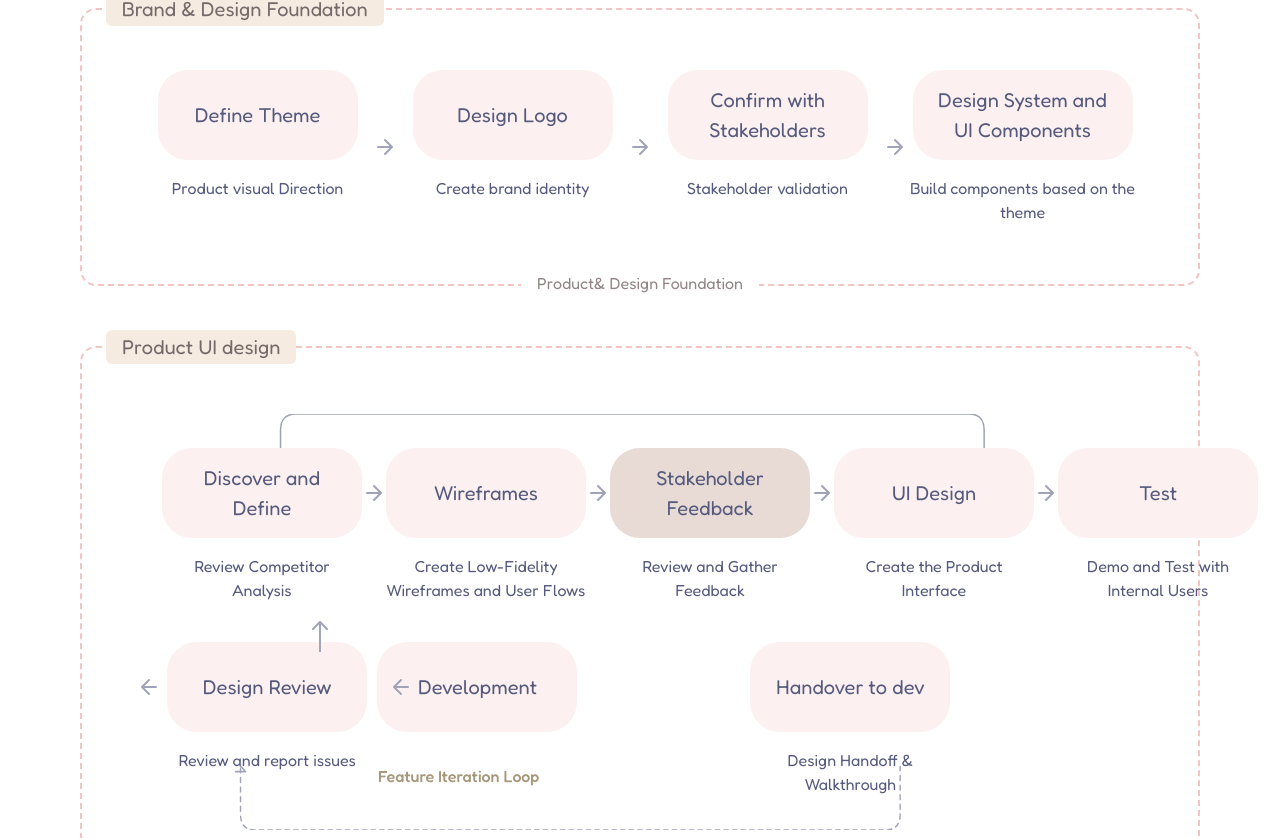
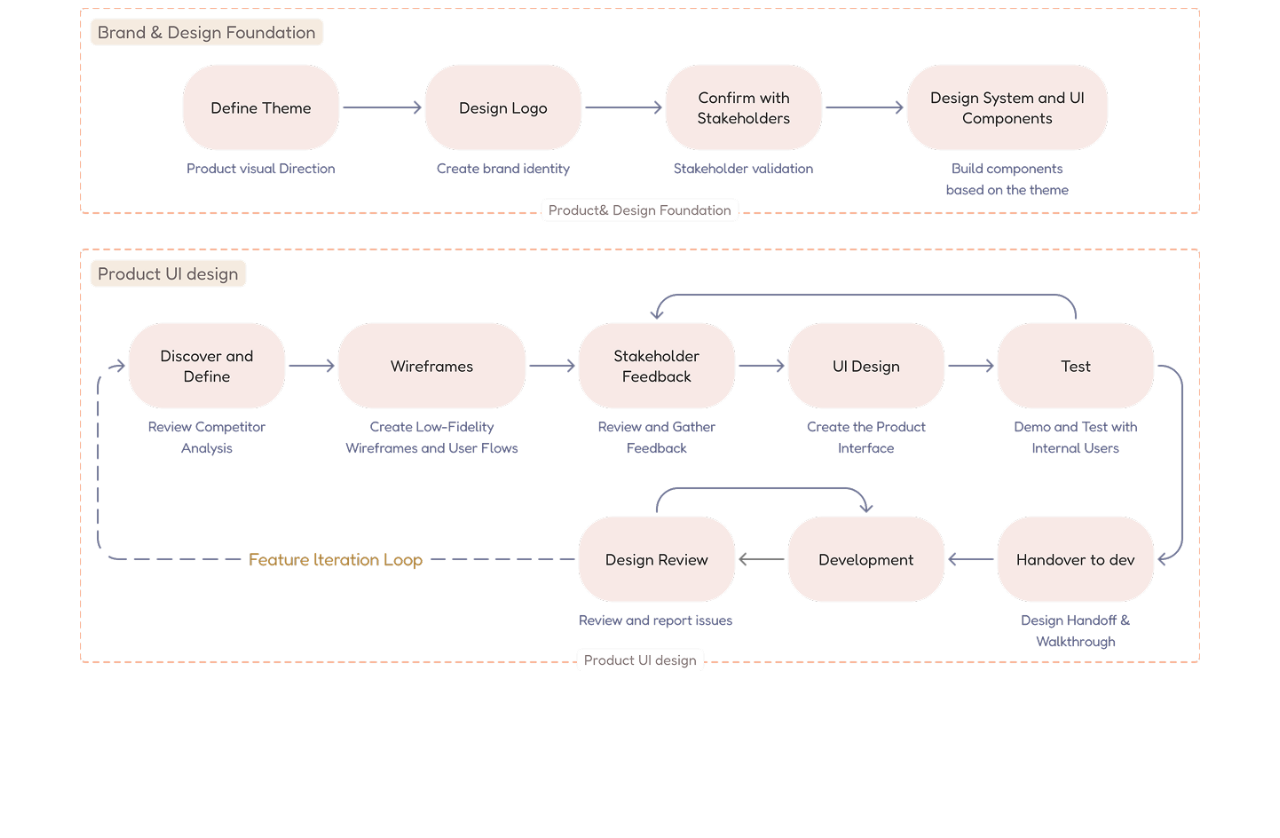
Before and after one commit to Racang/portfolio, a React (Vite) app: page /portfolio/projects/gena in a window 1280 px wide. Shown: the part 3073-3911 px from the top of the page. Built offline with nearby package versions, Linux system fonts and the light colour scheme.

Commit message:
feat: replace process section with work-process image and update border radius in guardrail component

```diff
--- a/src/components/gena/GenaGuardrailFeature.jsx
+++ b/src/components/gena/GenaGuardrailFeature.jsx
@@ -121,13 +121,13 @@ export default function GenaGuardrailFeature() {
 
         <div className="flex flex-col lg:flex-row gap-[40px] items-center w-full">
           <div className="flex items-center gap-[16px] shrink-0 justify-center flex-wrap lg:flex-nowrap">
-            <div className="relative w-[300px] lg:w-[363px] h-[272px] rounded-[16px] border border-[#e7e8ed] shrink-0 bg-white">
+            <div className="relative w-[300px] lg:w-[363px] h-[272px] rounded-[20px] border border-[#e7e8ed] shrink-0 bg-white">
                <div className="absolute inset-0 overflow-hidden rounded-[16px]">
                   <img src={genaImages.imgRectangle82750} alt="Before" className="absolute h-[120.52%] left-[-31.57%] max-w-none top-[-10.5%] w-[163.52%]" />
                </div>
             </div>
             <img src={genaImages.imgFoundationArrowLeft} className="size-[48px] rotate-180 shrink-0" alt="Arrow Right" />
-            <div className="relative w-[300px] lg:w-[363px] h-[272px] rounded-[16px] border-4 border-[#524fff] shrink-0 bg-white">
+            <div className="relative w-[300px] lg:w-[363px] h-[272px] rounded-[20px] border-4 border-[#524fff] shrink-0 bg-white">
                <div className="absolute inset-0 overflow-hidden rounded-[16px]">
                   <img src={genaImages.imgRectangle82751} alt="After" className="absolute h-[147.1%] left-[-49.72%] max-w-none top-[-23.71%] w-[199.59%]" />
                </div>
--- a/src/components/gena/GenaProcess.jsx
+++ b/src/components/gena/GenaProcess.jsx
@@ -1,4 +1,5 @@
 import React from 'react';
+import { genaImages } from '../../data/genaData';
 
 const ArrowRight = () => (
   <svg width="24" height="24" viewBox="0 0 24 24" fill="none" className="shrink-0 text-[#a0a4b8] hidden xl:block">
@@ -36,168 +37,7 @@ export default function GenaProcess() {
       </div>
 
       <div className="w-full max-w-[1262px] flex flex-col gap-[60px] relative mx-auto mt-6">
-
-        {/* Brand & Design Foundation */}
-        <div className="w-full border-2 border-dashed border-[#F2C5C3] rounded-[16px] p-[30px] lg:p-[60px] relative">
-          <div className="absolute top-[-18px] left-[24px] bg-[#F5EBE0] text-[#746A6A] px-4 py-1 rounded-[6px] text-[20px] font-normal leading-[1.3]">
-            Brand & Design Foundation
-          </div>
-          <div className="absolute bottom-[-14px] left-1/2 -translate-x-1/2 bg-white text-[#918585] px-4 py-1 rounded-[6px] text-[16px] font-normal leading-[1.3] z-10">
-             Product& Design Foundation
-          </div>
-
-          <div className="flex flex-col xl:flex-row items-center justify-between gap-[20px] xl:gap-0">
-            {/* Step 1 */}
-            <div className="flex flex-col items-center flex-[1] text-center">
-               <div className="bg-[#fcf0f0] w-[200px] h-[90px] rounded-[30px] flex items-center justify-center font-normal text-[#565b7e] text-[20px]">
-                 Define Theme
-               </div>
-               <p className="mt-4 text-[#565b7e] text-[16px] xl:h-[48px]">Product visual Direction</p>
-            </div>
-            <ArrowRight />
-
-            {/* Step 2 */}
-            <div className="flex flex-col items-center flex-[1] text-center">
-               <div className="bg-[#fcf0f0] w-[200px] h-[90px] rounded-[30px] flex items-center justify-center font-normal text-[#565b7e] text-[20px]">
-                 Design Logo
-               </div>
-               <p className="mt-4 text-[#565b7e] text-[16px] xl:h-[48px]">Create brand identity</p>
-            </div>
-            <ArrowRight />
-
-            {/* Step 3 */}
-            <div className="flex flex-col items-center flex-[1] text-center">
-               <div className="bg-[#fcf0f0] w-[200px] h-[90px] rounded-[30px] flex items-center justify-center font-normal text-[#565b7e] text-[20px] px-[20px]">
-                 Confirm with Stakeholders
-               </div>
-               <p className="mt-4 text-[#565b7e] text-[16px] xl:h-[48px]">Stakeholder validation</p>
-            </div>
-            <ArrowRight />
-
-            {/* Step 4 */}
-            <div className="flex flex-col items-center flex-[1] text-center">
-               <div className="bg-[#fcf0f0] w-[220px] h-[90px] rounded-[30px] flex items-center justify-center font-normal text-[#565b7e] text-[20px] px-[20px]">
-                 Design System and UI Components
-               </div>
-               <p className="mt-4 text-[#565b7e] text-[16px] xl:h-[48px]">Build components based on the theme</p>
-            </div>
-          </div>
-        </div>
-
-        {/* Product UI design */}
-        <div className="w-full border-2 border-dashed border-[#F2C5C3] rounded-[16px] p-[30px] lg:p-[80px] lg:py-[100px] relative">
-          <div className="absolute top-[-18px] left-[24px] bg-[#F5EBE0] text-[#746A6A] px-4 py-1 rounded-[6px] text-[20px] font-normal leading-[1.3]">
-            Product UI design
-          </div>
-          <div className="absolute bottom-[-14px] left-1/2 -translate-x-1/2 bg-white text-[#918585] px-4 py-1 rounded-[6px] text-[16px] font-normal leading-[1.3] z-10">
-            Product UI design
-          </div>
-
-          <div className="relative w-full">
-             <DesktopLoopArrow />
-             <DesktopReturnArrow />
-
-             {/* Top Row */}
-             <div className="flex flex-col xl:flex-row items-start justify-between gap-[20px] xl:gap-0 relative z-10">
-                {/* Step 1 */}
-                <div className="flex flex-col items-center flex-[1] text-center relative">
-                   <div className="bg-[#fcf0f0] w-[200px] h-[90px] rounded-[30px] flex items-center justify-center font-normal text-[#565b7e] text-[20px] px-[20px]">
-                     Discover and Define
-                   </div>
-                   <p className="mt-4 text-[#565b7e] text-[16px] w-[180px]">Review Competitor Analysis</p>
-                </div>
-                <div className="flex items-center xl:h-[90px]"><ArrowRight /></div>
-
-                {/* Step 2 */}
-                <div className="flex flex-col items-center flex-[1] text-center">
-                   <div className="bg-[#fcf0f0] w-[200px] h-[90px] rounded-[30px] flex items-center justify-center font-normal text-[#565b7e] text-[20px] px-[20px]">
-                     Wireframes
-                   </div>
-                   <p className="mt-4 text-[#565b7e] text-[16px] w-[200px]">Create Low-Fidelity Wireframes and User Flows</p>
-                </div>
-                <div className="flex items-center xl:h-[90px]"><ArrowRight /></div>
-
-                {/* Step 3 */}
-                <div className="flex flex-col items-center flex-[1] text-center">
-                   <div className="bg-[#e8dad5] w-[200px] h-[90px] rounded-[30px] flex items-center justify-center font-normal text-[#565b7e] text-[20px] px-[20px]">
-                     Stakeholder Feedback
-                   </div>
-                   <p className="mt-4 text-[#565b7e] text-[16px] w-[180px]">Review and Gather Feedback</p>
-                </div>
-                <div className="flex items-center xl:h-[90px]"><ArrowRight /></div>
-
-                {/* Step 4 */}
-                <div className="flex flex-col items-center flex-[1] text-center">
-                   <div className="bg-[#fcf0f0] w-[200px] h-[90px] rounded-[30px] flex items-center justify-center font-normal text-[#565b7e] text-[20px] px-[20px]">
-                     UI Design
-                   </div>
-                   <p className="mt-4 text-[#565b7e] text-[16px] w-[180px]">Create the Product Interface</p>
-                </div>
-                <div className="flex items-center xl:h-[90px]"><ArrowRight /></div>
-
-                {/* Step 5 */}
-                <div className="flex flex-col items-center flex-[1] text-center">
-                   <div className="bg-[#fcf0f0] w-[200px] h-[90px] rounded-[30px] flex items-center justify-center font-normal text-[#565b7e] text-[20px] inline-flex px-[20px]">
-                     Test
-                   </div>
-                   <p className="mt-4 text-[#565b7e] text-[16px] w-[180px]">Demo and Test with Internal Users</p>
-                </div>
-             </div>
-
-             {/* Bottom Row */}
-             <div className="flex flex-col xl:flex-row-reverse items-start justify-end gap-[20px] xl:gap-0 mt-[60px] xl:mt-[40px] relative z-10 w-full xl:pr-[0]">
-                {/* Step 6 */}
-                <div className="flex flex-col items-center w-full xl:w-auto xl:flex-[1] text-center mx-auto">
-                   <div className="bg-[#fcf0f0] w-[200px] h-[90px] rounded-[30px] flex items-center justify-center font-normal text-[#565b7e] text-[20px] px-[20px]">
-                     Handover to dev
-                   </div>
-                   <p className="mt-4 text-[#565b7e] text-[16px] w-[180px]">Design Handoff & Walkthrough</p>
-                </div>
-
-                <div className="flex flex-row items-center gap-[20px] xl:hidden w-full justify-center"><ArrowDown /></div>
-
-                {/* Step 7 */}
-                <div className="flex flex-col items-center w-full xl:w-[22%] text-center">
-                   <div className="hidden xl:flex items-center w-full justify-center h-[90px] absolute right-[25%] top-[0px]">
-                      <svg width="24" height="24" viewBox="0 0 24 24" fill="none" className="shrink-0 text-[#a0a4b8] rotate-180">
-                         <path d="M5 12H19M19 12L12 5M19 12L12 19" stroke="currentColor" strokeWidth="2" strokeLinecap="round" strokeLinejoin="round"/>
-                      </svg>
-                   </div>
-                   <div className="bg-[#fcf0f0] w-[200px] h-[90px] rounded-[30px] flex items-center justify-center font-normal text-[#565b7e] text-[20px] px-[20px]">
-                     Development
-                   </div>
-                </div>
-
-                <div className="flex flex-row items-center gap-[20px] xl:hidden w-full justify-center"><ArrowDown /></div>
-
-                {/* Step 8 */}
-                <div className="flex flex-col items-center w-full xl:w-[22%] text-center relative">
-                   <div className="hidden xl:flex items-center w-full justify-center h-[90px] absolute right-[56%] top-[0px]">
-                      <svg width="24" height="24" viewBox="0 0 24 24" fill="none" className="shrink-0 text-[#a0a4b8] rotate-180">
-                         <path d="M5 12H19M19 12L12 5M19 12L12 19" stroke="currentColor" strokeWidth="2" strokeLinecap="round" strokeLinejoin="round"/>
-                      </svg>
-                   </div>
-                   <div className="bg-[#fcf0f0] w-[200px] h-[90px] rounded-[30px] flex items-center justify-center font-normal text-[#565b7e] text-[20px] px-[20px]">
-                     Design Review
-                   </div>
-                   <p className="mt-4 text-[#565b7e] text-[16px] w-[180px]">Review and report issues</p>
-
-                   <div className="absolute top-[-30px] right-[40px] hidden xl:flex">
-                      <svg width="24" height="40" viewBox="0 0 24 40" fill="none" className="text-[#a0a4b8]">
-                        <path d="M12 40V10M12 10L5 17M12 10L19 17" stroke="currentColor" strokeWidth="2" strokeLinecap="round" strokeLinejoin="round"/>
-                      </svg>
-                   </div>
-                </div>
-
-             </div>
-
-             <div className="hidden xl:block absolute bottom-[8px] left-[200px] text-[#A6977A] font-medium text-[16px] bg-white px-4 z-20">
-               Feature Iteration Loop
-             </div>
-          </div>
-
-        </div>
-
+        <img alt="" className="max-w-none object-contain size-full" src={genaImages.imgWorkProcess} />
       </div>
     </div>
   );
--- a/src/data/genaData.js
+++ b/src/data/genaData.js
@@ -18,6 +18,9 @@ export const genaImages = {
   // Main visual assets
   imgImage:      `${base}gena/86066520aadbfe8c77dcc2a3285d5d5892de2b11.png`, // Main hero visual block
   imgImage1899:  `${base}gena/836ee22e7302d13e324a18b589d39d7b97988ed6.png`, // Context visual graphic
+
+  // ─── Work Process Flowchart Block ────────────────────────────────────────────────
+  imgWorkProcess: `${base}gena/work-process.png`, // Work process flowchart
 
   // ─── Challenge & Background ────────────────────────────────────────────────
   imgAi1:        `${base}gena/ddd4472ccf634957679528d765008d5a7c6765b2.png`, // AI complexity icon
```
Also changed, not shown: public/gena/work-process.png (added).
